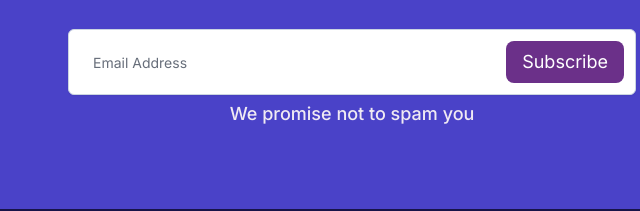
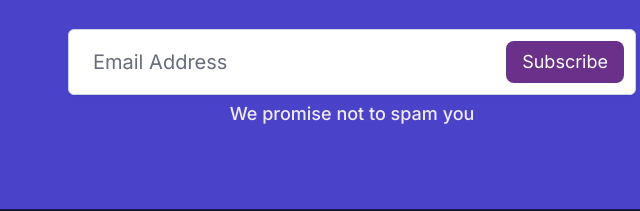
Before and after one commit to santushnath/gen-zed, a website: page src/index.html in a window 1280 px wide. Shown: the part 8657-8868 px from the top of the page, 548-1188 px from the left. Drawn offline with Linux system fonts and the light colour scheme.

Commit message:
Subscribe input font size updated

```diff
--- a/src/index.html
+++ b/src/index.html
@@ -692,7 +692,7 @@
                     <form class="mt-8">
                         <label class="relative block">
                             <span class="sr-only">Search</span>
-                            <input class="placeholder:text-[#676E7A] block bg-white w-full h-[66px] text-[20px] border border-slate-300 rounded-md py-2 pl-6 pr-3 shadow-sm focus:outline-none focus:border-sky-500 focus:ring-sky-500 focus:ring-1 sm:text-sm"
+                            <input class="placeholder:text-[#676E7A] block bg-white w-full h-[66px] !text-[20px] border border-slate-300 rounded-md py-2 pl-6 pr-3 shadow-sm focus:outline-none focus:border-sky-500 focus:ring-sky-500 focus:ring-1"
                                    placeholder="Email Address" type="text" name="search"/>
                             <span class="absolute inset-y-0 right-3 flex items-center pl-2">
                                 <button type="submit"
```
Also changed, not shown: assets/lib/tailwind.css.
